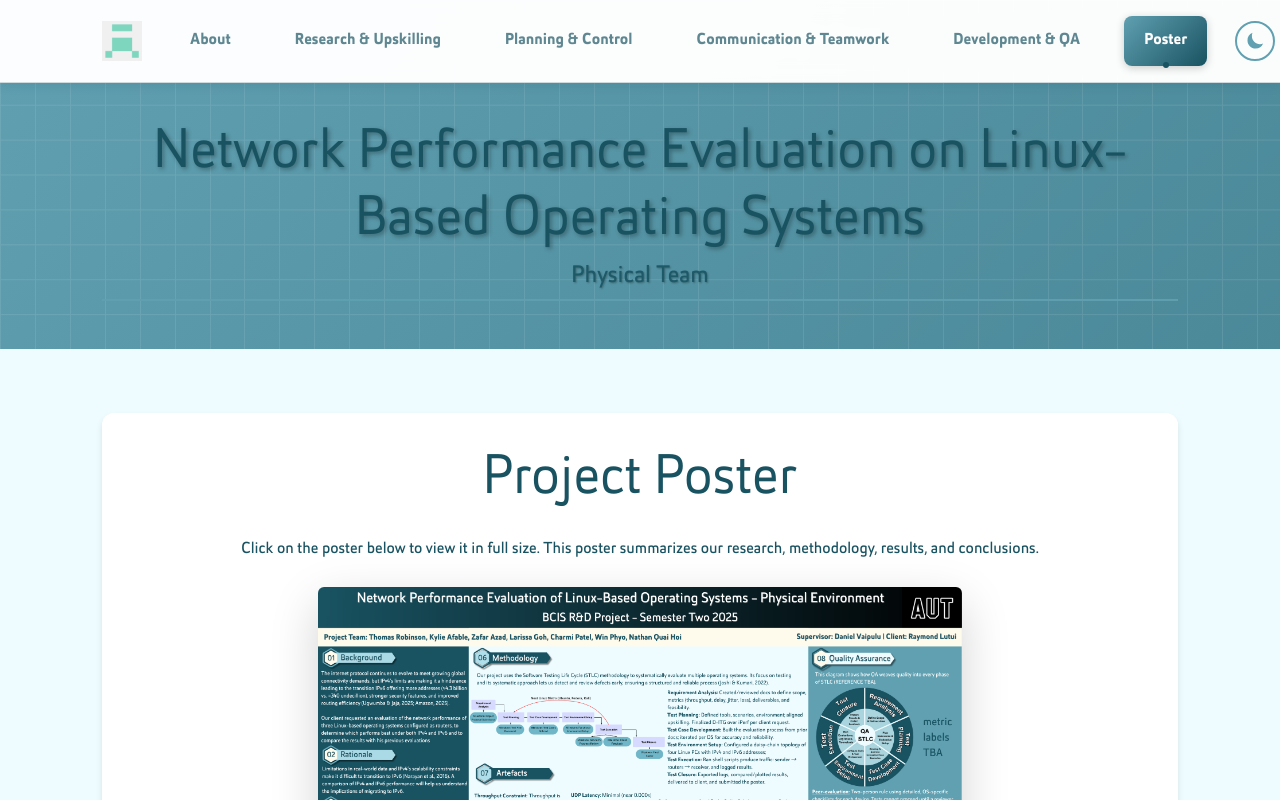
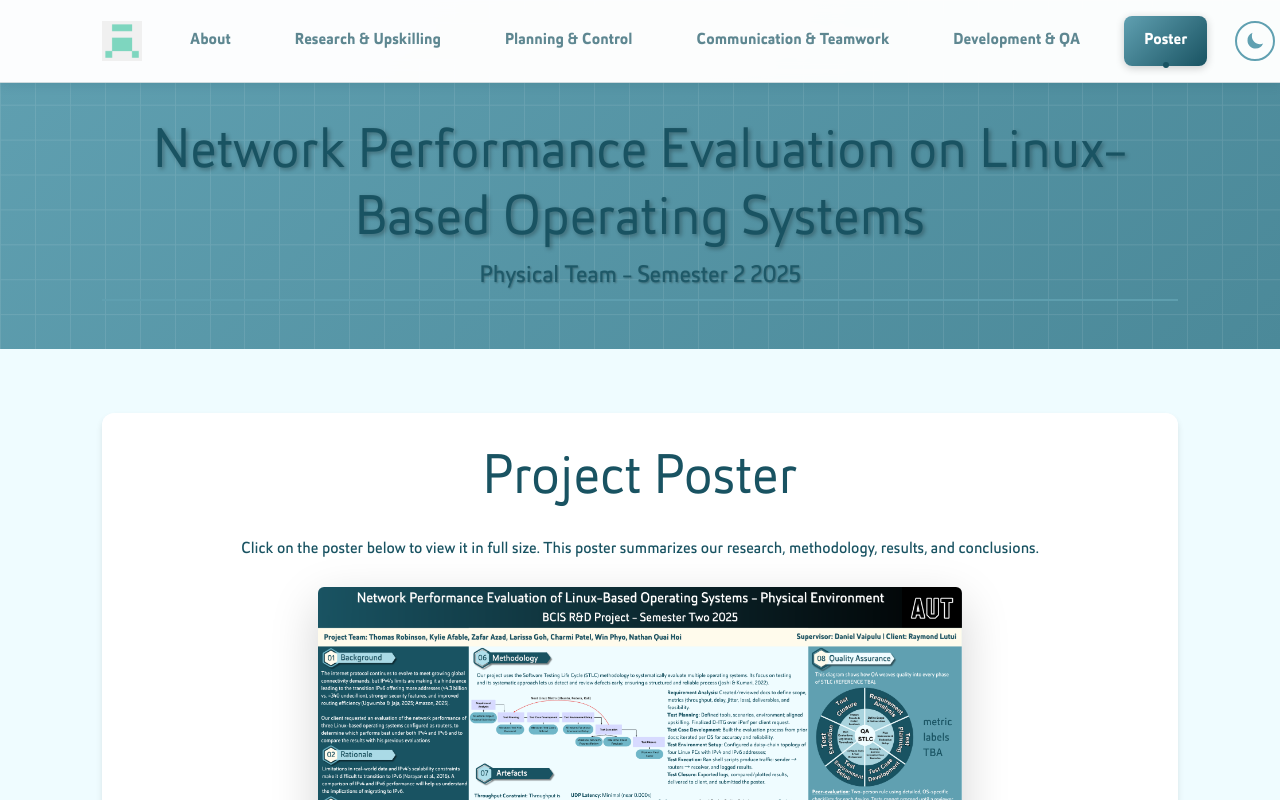
Before and after one commit to Linux-Network-Performance-Evaluation/linux-network-performance-evaluation.github.io, a React (Vite) app: page /poster in a window 1280 px wide. Shown: the top 800 px of the page. Built offline with nearby package versions, Linux system fonts and the light colour scheme.

Commit message:
Title and footer naming fix

```diff
--- a/src/components/Footer.jsx
+++ b/src/components/Footer.jsx
@@ -9,7 +9,7 @@ function Footer() {
                 <Row>
                     <Col md={8}>
                         <small className="text-muted">
-                            &copy; <CurrentYear /> Linux Network Performance Evaluation Physical Team
+                            &copy; <CurrentYear /> Linux Network Performance Evaluation - Physical Team - Semester 2, 2025
                         </small>
                     </Col>
                     <Col md={4} className="text-md-end">
--- a/src/components/Header.jsx
+++ b/src/components/Header.jsx
@@ -6,7 +6,7 @@ function Header() {
         <header>
             <Container>
                 <h1>Network Performance Evaluation on Linux-Based Operating Systems</h1>
-                <h2>Physical Team</h2>
+                <h2>Physical Team - Semester 2 2025</h2>
             </Container>
         </header>
     )
```
